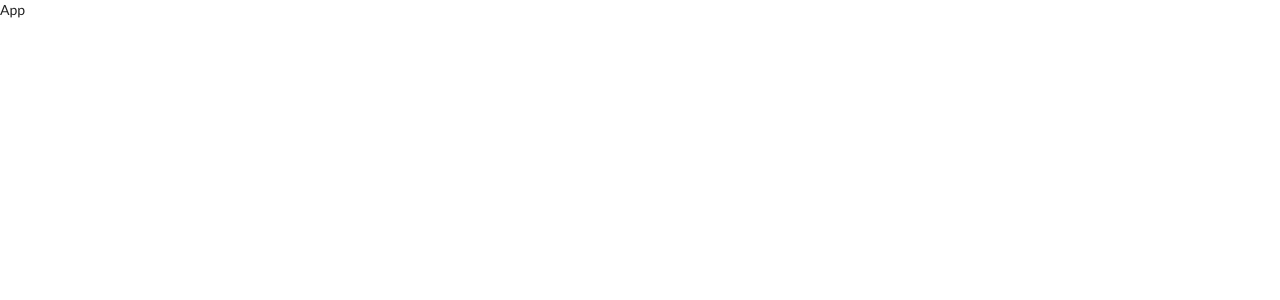
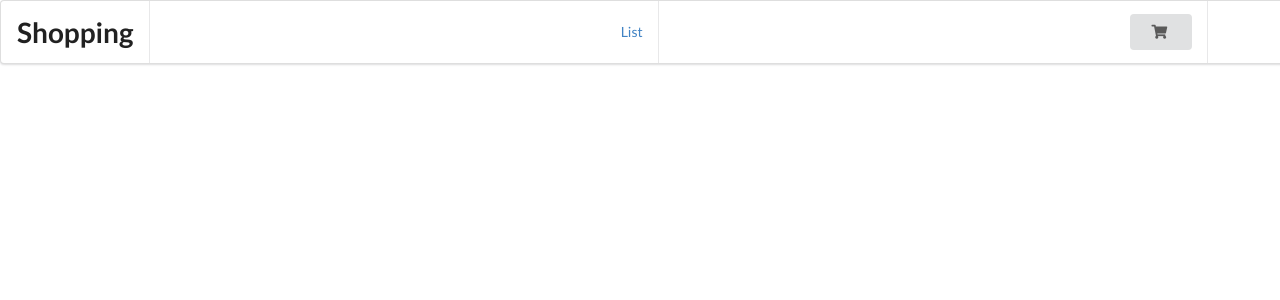
Before and after one commit to XusniddinNarkulov/shopping-redux, a React (Create React App) app: page /product/1 in a window 1280 px wide. Shown: the top 300 px of the page. Built offline with nearby package versions, Linux system fonts and the light colour scheme.

Commit message:
product list

```diff
--- a/src/App.js
+++ b/src/App.js
@@ -1,4 +1,22 @@
 import React from "react";
+import { BrowserRouter as Router, Routes, Route } from "react-router-dom";
+
+import Header from "./containers/Header.js";
+import ProductDetail from "./containers/ProductDetail.js";
+import ProductList from "./containers/ProductList.js";
+
 export default function App() {
-   return <div>App</div>;
+   return (
+      <Router>
+         <Header />
+
+         <div style={{ marginTop: "7%" }}>
+            <Routes>
+               <Route path="/" element={<ProductList />} />
+               <Route path="/product/:productId" element={<ProductDetail />} />
+               <Route path="*" element={<h1>Not found</h1>} />
+            </Routes>
+         </div>
+      </Router>
+   );
 }
--- /dev/null
+++ b/src/containers/Header.js
@@ -0,0 +1,39 @@
+import React from "react";
+import { Link } from "react-router-dom";
+
+export default function Header() {
+   return (
+      <div
+         className="ui stackable menu"
+         style={{
+            display: "flex",
+            justifyContent: "space-between",
+            position: "fixed",
+            top: "0",
+            left: "0",
+            width: "130%",
+            zIndex: "1",
+         }}
+      >
+         <div className="item">
+            <h1>Shopping</h1>
+         </div>
+
+         <div className="item">
+            <Link to="/">List</Link>
+            {/* <a className="item">Features</a>
+            <a className="item">Testimonials</a>
+            <a className="item">Sign-in</a> */}
+         </div>
+
+         <div className="item">
+            <div className="ui vertical animated button" tabIndex="0">
+               <div className="hidden content">Shop</div>
+               <div className="visible content">
+                  <i className="shop icon"></i>
+               </div>
+            </div>
+         </div>
+      </div>
+   );
+}
--- /dev/null
+++ b/src/containers/ProductComponents.js
@@ -0,0 +1,5 @@
+import React from "react";
+
+export default function ProductComponents() {
+   return <div>ProductComponents</div>;
+}
--- /dev/null
+++ b/src/containers/ProductDetail.js
@@ -0,0 +1,43 @@
+import React from "react";
+import { useSelector, useDispatch } from "react-redux";
+import { useParams } from "react-router-dom";
+
+import { selectedProduct } from "../redux/actions/ProductAction";
+
+export default function ProductDetail() {
+   const dispatch = useDispatch();
+   const productId = Number(useParams());
+   console.log(productId);
+   const products = useSelector((s) => s.productReducer.products);
+
+   const renderProduct = () => {
+      return products.map((product) => {
+         // dispatch(selectedProduct(product));
+
+         const { id, title, category, description, image, price } = product;
+         if (productId === id) {
+            return (
+               <div className="ui card" key={id}>
+                  <div className="image">
+                     <img src={image} style={{ height: "200px" }} />
+                  </div>
+                  <div className="content">
+                     <p className="header">{title}</p>
+                     <div className="meta">
+                        <span className="date">{category}</span>
+                     </div>
+                     <div className="description">{description}</div>
+                  </div>
+                  <div className="extra content">
+                     <b>
+                        <i>$ </i>
+                        {price}
+                     </b>
+                  </div>
+               </div>
+            );
+         }
+      });
+   };
+   return <div>{renderProduct()}</div>;
+}
--- /dev/null
+++ b/src/containers/ProductList.js
@@ -0,0 +1,64 @@
+import React from "react";
+import { useDispatch, useSelector } from "react-redux";
+import { useEffect } from "react";
+import axios from "axios";
+import { Link } from "react-router-dom";
+
+import "../index.css";
+import ProductComponents from "./ProductComponents";
+import { selectedProduct, setProduct } from "../redux/actions/ProductAction";
+
+const ProductList = () => {
+   const products = useSelector((s) => s.productReducer.products);
+   const dispatch = useDispatch();
+   console.log(products);
+
+   const fetchProducts = async () => {
+      const response = await axios
+         .get("https://fakestoreapi.com/products")
+         .catch((e) => console.log(e.message));
+      console.log(response);
+      dispatch(setProduct(response.data));
+   };
+
+   useEffect(() => {
+      fetchProducts();
+   }, []);
+
+   const renderProducts = () => {
+      return products.map((product) => {
+         const { id, title, category, description, image, price } = product;
+         return (
+            <Link to={`/product/${id}`}>
+               <div className="ui card" key={id}>
+                  <div className="image">
+                     <img src={image} style={{ height: "200px" }} />
+                  </div>
+                  <div className="content">
+                     <p className="header">{title}</p>
+                     <div className="meta">
+                        <span className="date">{category}</span>
+                     </div>
+                     {/* <div className="description">{description}</div> */}
+                  </div>
+                  <div className="extra content">
+                     <b>
+                        <i>$ </i>
+                        {price}
+                     </b>
+                  </div>
+               </div>
+            </Link>
+         );
+      });
+   };
+
+   return (
+      <div className="list-grid">
+         {/* <ProductComponents /> */}
+         {renderProducts()}
+      </div>
+   );
+};
+
+export default ProductList;
--- /dev/null
+++ b/src/index.css
@@ -0,0 +1,10 @@
+body {
+   font-family: sans-serif;
+   padding: 1%;
+}
+
+.list-grid {
+   display: grid;
+   grid-template-columns: repeat(auto-fit, minmax(200px, 1fr));
+   gap: 1%;
+}
--- a/src/redux/reducers/ProductReducer.js
+++ b/src/redux/reducers/ProductReducer.js
@@ -1,13 +1,13 @@
 import { ActionTypes } from "../constants/ActionTypes";
 
 const initialState = {
-   product: [{ id: 1, title: "Neo", category: "react" }],
+   products: [],
 };
 
 export const productReducer = (state = initialState, { type, payload }) => {
    switch (type) {
       case ActionTypes.SET_PRODUCT:
-         return state;
+         return { ...state, products: payload };
       default:
          return state;
    }
```
